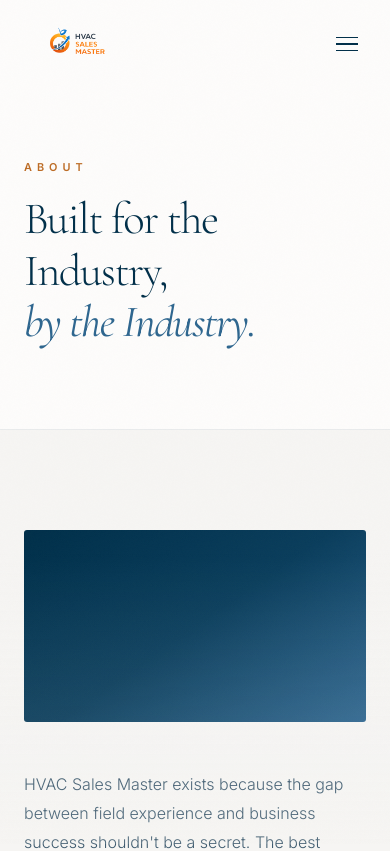
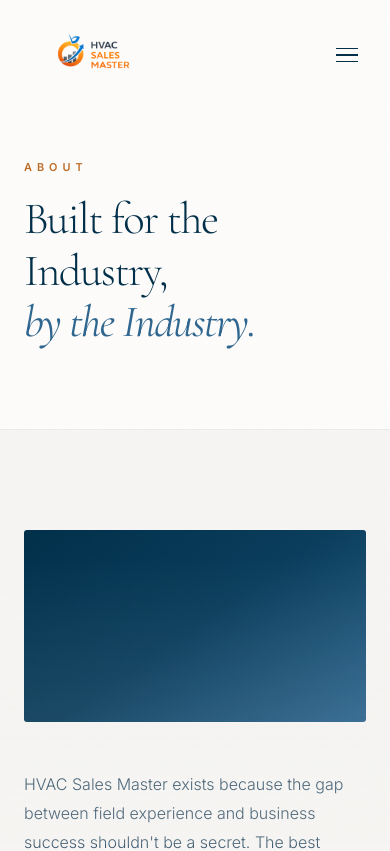
Before and after one commit to Ishack94/HVAC-sales-master, a React (Vite) app: page /about in a window 390 px wide. Shown: the top 851 px of the page. Built offline with nearby package versions, Linux system fonts and the light colour scheme.

Commit message:
mobile logo 30% bigger

```diff
--- a/src/components/Layout/Header.jsx
+++ b/src/components/Layout/Header.jsx
@@ -32,7 +32,7 @@
     <>
       <header className={`${styles.header} ${scrolled ? styles.scrolled : ''}`}>
         <div className={styles.inner}>
-          <Logo height={141} mobileHeight={72} />
+          <Logo height={141} mobileHeight={94} />
           <nav className={styles.nav} aria-label="Main navigation">
             {navLinks.map(({ label, to }) => (
               <NavLink
--- a/src/components/Layout/Header.module.css
+++ b/src/components/Layout/Header.module.css
@@ -40,7 +40,7 @@
 
 @media (max-width: 768px) {
   .inner {
-    height: 88px;
+    height: 110px;
   }
 }
 
```
